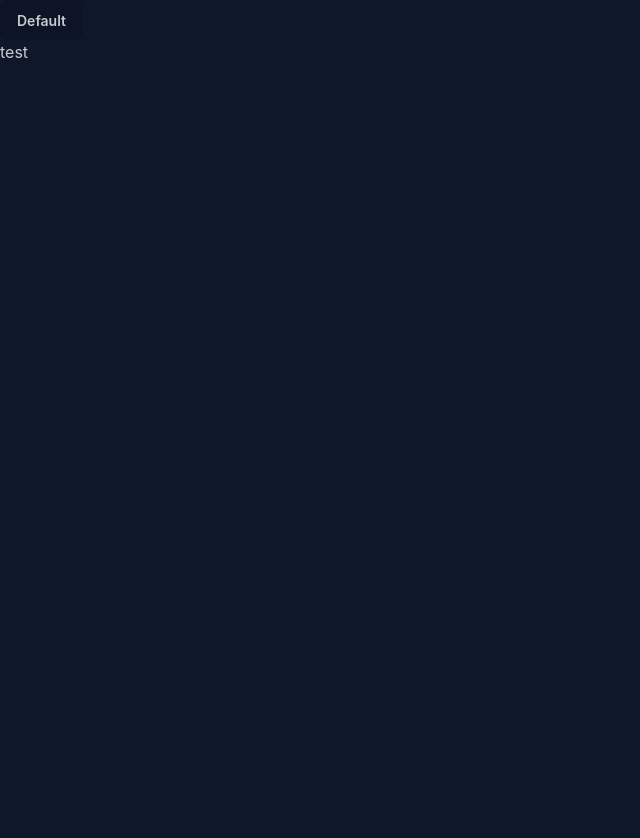
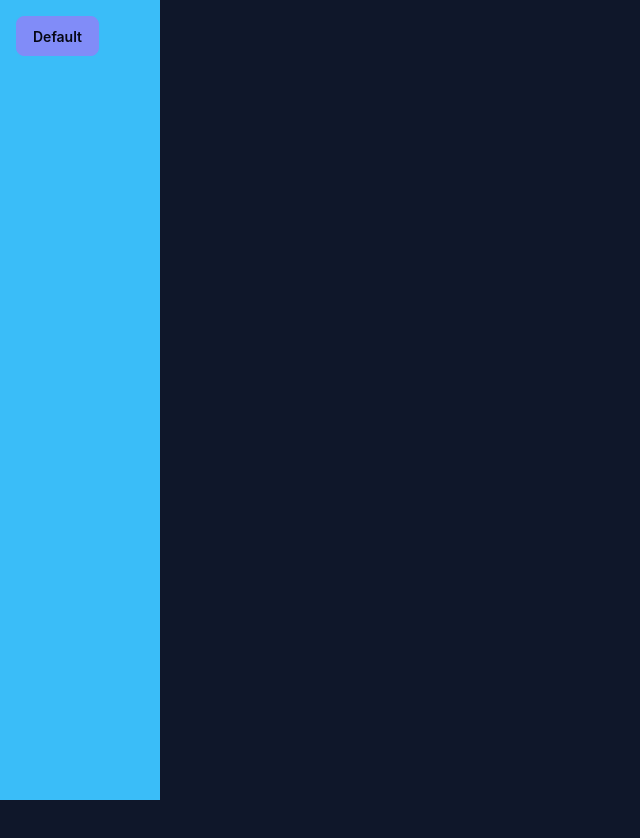
Before and after one commit to Xenon99o9/Junie, a React (Vite) app in the folder front/: page / in a window 1280 px wide. Shown: the top 838 px of the page, without its empty margins (0-640 px from the left). After the commit the page ends 800 px from the top, so only its background shows below. Built offline with nearby package versions, Linux system fonts and the light colour scheme.

Commit message:
mise en place de la toolbar et d'un archi plus propre pour la suite

```diff
--- a/front/src/App.tsx
+++ b/front/src/App.tsx
@@ -1,5 +1,6 @@
 import { useState } from "react";
 import Map from "./Map";
+import ToolBar from "./ToolBar";
 
 function App() {
 
@@ -14,37 +15,18 @@ function App() {
   const initialCards = savedCards ? JSON.parse(savedCards) : []
   const [cards, setCards] = useState<Card[]>(initialCards)
 
-  const test0 : Card ={
-    id:0,
-    text:"mid",
-    x:0,
-    y:0,
-  }
-  const test1 : Card ={
-    id:0,
-    text:"100 100",
-    x:100,
-    y:100,
-  }
-  const test2 : Card ={
-    id:0,
-    text:"-100 -100",
-    x:-100,
-    y:-100,
-  }
 
-  function setTest(){
-    setCards([test0,test1,test2])
-  }
+  return (
+    <div className="relative w-screen h-screen overflow-hidden">
+
+      {/* Interface flottante */}
 
 
-  return (
-    <div>
-      <button className="btn" onClick={setTest}>Default</button>
-        <p>test</p>
-        <Map
-        tab={cards} />
-    </div>
+      {/* arrière-plan */}
+      <Map tab={cards} />
+      <ToolBar cards={cards} setCards={setCards}/>
+
+  </div>
   )
 }
 
--- a/front/src/Map.tsx
+++ b/front/src/Map.tsx
@@ -1,4 +1,5 @@
 import CardItem from "./CardItem";
+
 
 type Card = {
     id: number
@@ -11,9 +12,11 @@ type Props = {
     tab: Card[]
 }
 
+
+
 const Map = ({ tab }: Props) => {
 
-  return (
+    return (
 
     <div className="relative w-screen h-screen overflow-hidden bg-base-100">
 
--- /dev/null
+++ b/front/src/ToolBar.tsx
@@ -0,0 +1,49 @@
+type Card = {
+    id: number
+    text: string
+    x:number
+    y:number
+}
+
+type Props = {
+    cards: Card[]
+    setCards: (cards: Card[])=> void
+}
+
+const ToolBar = ({cards, setCards} : Props) => {
+
+  const test0 : Card ={
+    id:0,
+    text:"mid",
+    x:0,
+    y:0,
+  }
+  const test1 : Card ={
+    id:1,
+    text:"100 100",
+    x:100,
+    y:100,
+  }
+  const test2 : Card ={
+    id:2,
+    text:"-100 -100",
+    x:-100,
+    y:-100,
+  }
+
+
+  function setTest(){
+    console.log(cards)
+    setCards([test0,test1,test2])
+  }
+
+
+  return (
+
+    <div className="absolute top-0 left-0 w-40 h-screen z-20 overflow-hidden bg-primary p-4">
+        <button className="btn btn-secondary" onClick={setTest}>Default</button>
+    </div>
+  )
+}
+
+export default ToolBar
```
